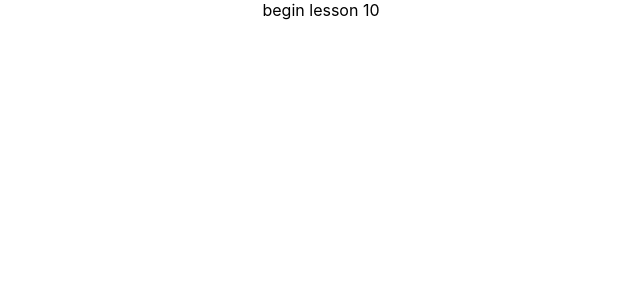
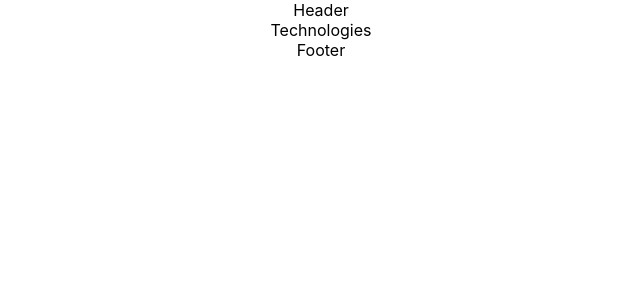
Before and after one commit to GriGoryanSyStem/ReactJS-Repeat, a React (Create React App) app in the folder reactapp/: page / in a window 1280 px wide. Shown: the top 300 px of the page, without its empty margins (319-959 px from the left). Built offline with nearby package versions, Linux system fonts and the light colour scheme.

Commit message:
10. Import/export default

```diff
--- /dev/null
+++ b/reactapp/components/Footer.jsx
@@ -0,0 +1,10 @@
+import React from "react";
+
+const Footer = () => {
+    return (
+        <div>
+            Footer
+        </div>
+    )
+};
+export default Footer;
--- /dev/null
+++ b/reactapp/components/Header.jsx
@@ -0,0 +1,10 @@
+import React from "react";
+
+const Footer =() =>{
+    return (
+        <div>
+            Header
+        </div>
+    )
+};
+export default Footer;
--- /dev/null
+++ b/reactapp/components/Technologies.jsx
@@ -0,0 +1,10 @@
+import React from "react";
+
+const Technologies =() =>{
+    return (
+        <div>
+            Technologies
+        </div>
+    )
+};
+export default Technologies;
--- a/reactapp/src/App.js
+++ b/reactapp/src/App.js
@@ -1,12 +1,16 @@
 import React from 'react';
 import './App.css';
+import Header from "../components/Header";
+import Technologies from "../components/Technologies";
+import Footer from "../components/Footer";
 
 const App = () => {
   return (
     <div className="App">
-<span>begin lesson 10</span>
+      <Header/>
+      <Technologies/>
+      <Footer/>
     </div>
   );
 };
-
 export default App;
```
Also changed, not shown: reactapp/components/index.js (deleted).
